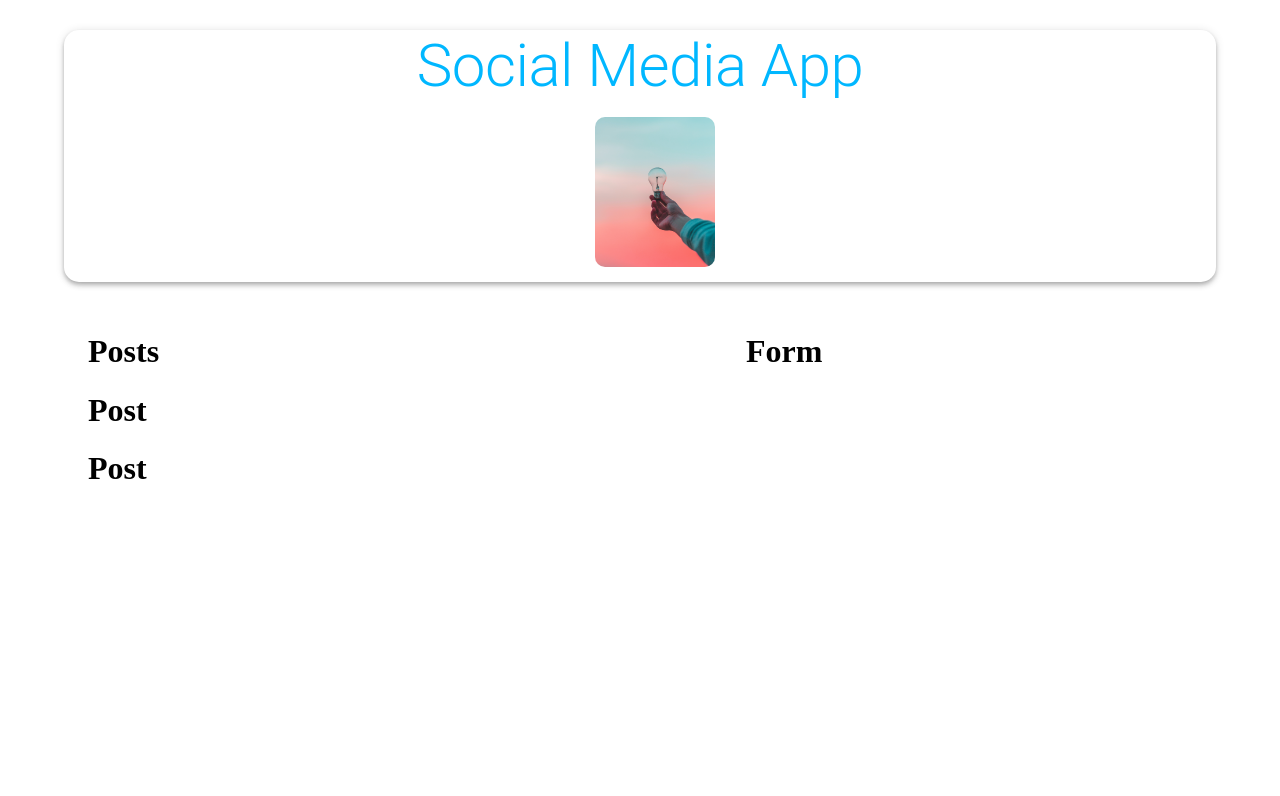
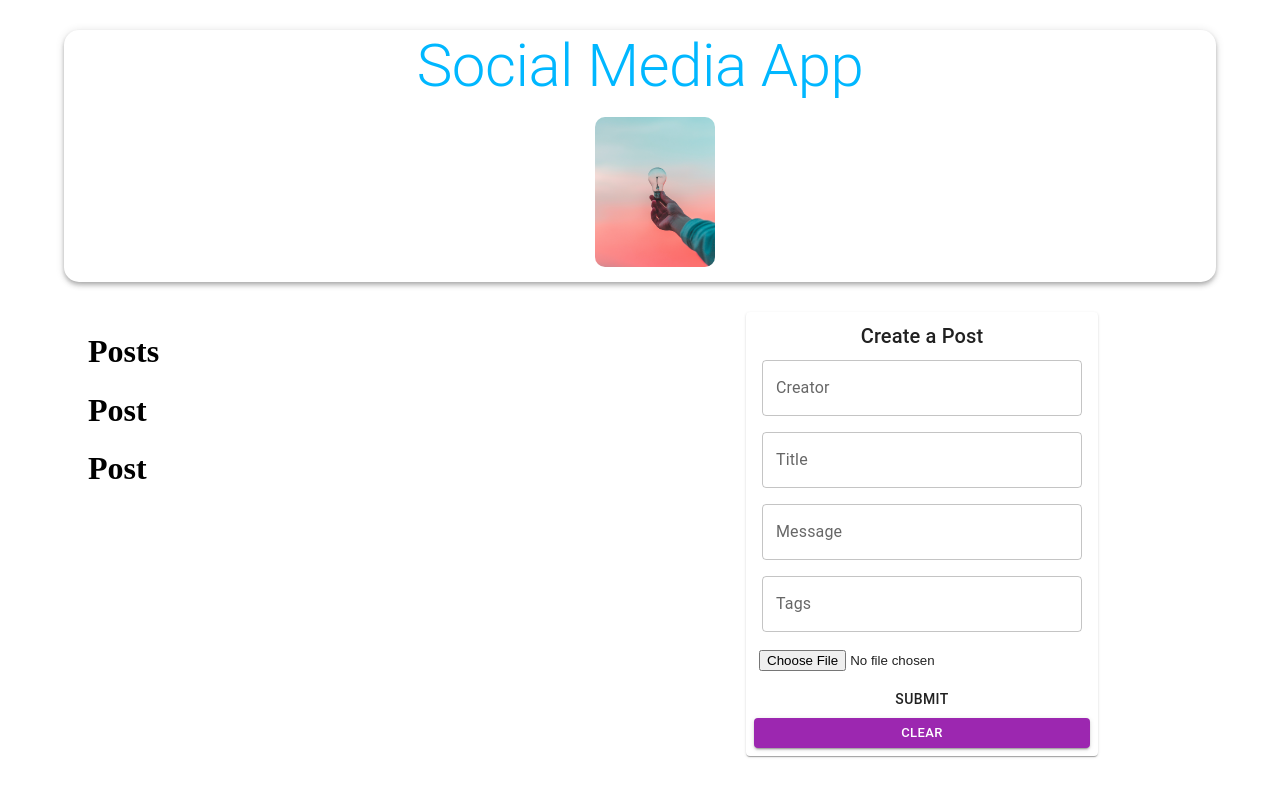
Before and after one commit to BillyMaysHere32/mern-fullstack-social-media-app, a React (Create React App) app in the folder client/: page / in a window 1280 px wide. Shown: the top 796 px of the page. Built offline with nearby package versions, Linux system fonts and the light colour scheme; no server answers.

Commit message:
created form html and styling

```diff
--- a/client/src/components/Form/Form.js
+++ b/client/src/components/Form/Form.js
@@ -1,12 +1,34 @@
-import React from 'react'
-//import useStyles from './styles';
+import React,  { useState } from 'react';
+import { TextField, Button, Typography, Paper } from '@mui/material';
+import FileBase from 'react-file-base64';
+import useStyles from './styles';
 
 export default function Form() {
-  //const classes = useStyles();
+  const [postData, setPostData] = useState({ creator: '', title: '', message: '', tags: '', selectedFile: '' });
+  const classes = useStyles();
+
+  const handleSubmit = async (e) => {
+
+  };
+
+  const clear = () => {
+
+  };
 
   return (
-    <div>
-      <h1>Form</h1>
-    </div>
+    <Paper className={classes.paper}>
+      <form autoComplete="off" noValidate className={`${classes.root} ${classes.form}`} onSubmit={handleSubmit}>
+        <Typography variant="h6">Create a Post</Typography>
+        <TextField name="creator" variant="outlined" label="Creator" fullWidth value={postData.creator} onChange={(e) => setPostData({ ...postData, creator: e.target.value })} />
+        <TextField name="title" variant="outlined" label="Title" fullWidth value={postData.title} onChange={(e) => setPostData({ ...postData, title: e.target.value })} />
+        <TextField name="message" variant="outlined" label="Message" fullWidth value={postData.message} onChange={(e) => setPostData({ ...postData, message: e.target.value })} />
+        <TextField name="tags" variant="outlined" label="Tags" fullWidth value={postData.tags} onChange={(e) => setPostData({ ...postData, tags: e.target.value.split(',') })} />
+        <div className={classes.fileInput}>
+          <FileBase type="file" multiple={false} onDone={({ base64 }) => setPostData({ ...postData, selectedFile: base64 })} />
+        </div>
+        <Button className={classes.buttonSubmit} variant="container" color="primary" size="large" type="submit" fullWidth>Submit</Button>
+        <Button variant="contained" color="secondary" size="small" onClick={clear} fullWidth>Clear</Button>
+      </form>
+    </Paper>
   )
 }
--- a/client/src/components/Form/styles.js
+++ b/client/src/components/Form/styles.js
@@ -1,12 +1,12 @@
 import { makeStyles } from '@mui/styles';
-export default makeStyles((theme) => ({
+export default makeStyles(() => ({
   root: {
     '& .MuiTextField-root': {
-      margin: theme.spacing(1),
+      margin: '8px',
     },
   },
   paper: {
-    padding: theme.spacing(2),
+    padding: '8px',
   },
   form: {
     display: 'flex',
--- a/client/src/reducers/posts.js
+++ b/client/src/reducers/posts.js
@@ -1,4 +1,5 @@
 
+// eslint-disable-next-line import/no-anonymous-default-export
 export default (posts = [], action) => {
     switch (action.type) {
         case 'FETCH_ALL':
```
Also changed, not shown: 1 other file (tests, documents, lock files or other folders).
